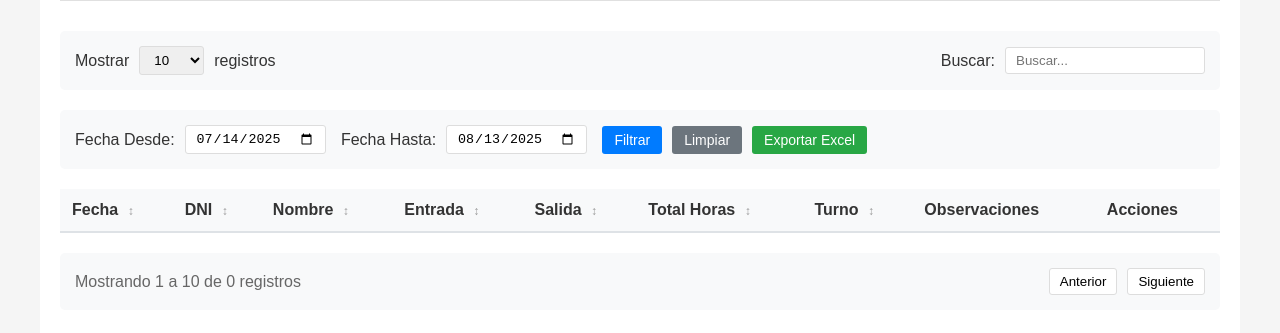
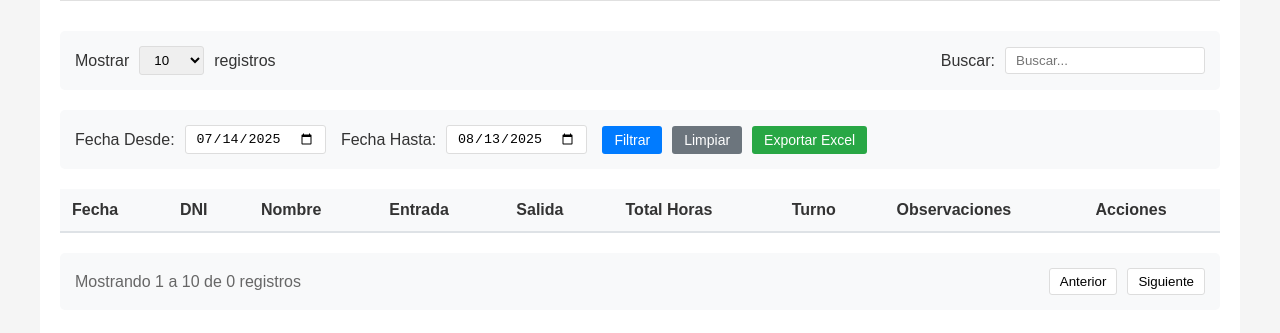
Before and after one commit to wilaon/adminhorasextras, a plain HTML site: page index.html in a window 1280 px wide. Shown: the part 73-406 px from the top of the page. Drawn offline with Linux system fonts and the light colour scheme; no server answers.

Commit message:
modificaccion en admin-s.js funcion buscarEnTabla

```diff
--- a/admin-s.js
+++ b/admin-s.js
@@ -113,13 +113,13 @@ function buscarEnTabla() {
     const texto = document.getElementById('searchBox').value.toLowerCase();
 
     if (!texto) {
-        registrosFiltrados = [...todosLosRegistros];
+        mostrarDatos(todosLosRegistros);//registrosFiltrados = [...todosLosRegistros];
     } else {
         registrosFiltrados = todosLosRegistros.filter(registro => {
             return (
-                (registro.dni && registro.dni.toLowerCase().includes(texto)) ||
-                (registro.nombre && registro.nombre.toLowerCase().includes(texto)) ||
-                (registro.fecha && registro.fecha.includes(texto))
+                registro.dni && registro.dni.toLowerCase().includes(texto) ||
+                registro.nombre && registro.nombre.toLowerCase().includes(texto) ||
+                registro.fecha && registro.fecha.includes(texto)
             );
         });
     }
--- a/index.html
+++ b/index.html
@@ -57,13 +57,13 @@
             <table id="tablaAsistencias">
                 <thead>
                     <tr>
-                        <th onclick="ordenarTabla('fecha')">Fecha <span class="sort-icon">↕</span></th>
-                        <th onclick="ordenarTabla('dni')">DNI <span class="sort-icon">↕</span></th>
-                        <th onclick="ordenarTabla('nombre')">Nombre <span class="sort-icon">↕</span></th>
-                        <th onclick="ordenarTabla('entrada')">Entrada <span class="sort-icon">↕</span></th>
-                        <th onclick="ordenarTabla('salida')">Salida <span class="sort-icon">↕</span></th>
-                        <th onclick="ordenarTabla('horas')">Total Horas <span class="sort-icon">↕</span></th>
-                        <th onclick="ordenarTabla('turno')">Turno <span class="sort-icon">↕</span></th>
+                        <th onclick="ordenarTabla('fecha')">Fecha <span class="sort-icon"></span></th>
+                        <th onclick="ordenarTabla('dni')">DNI <span class="sort-icon"></span></th>
+                        <th onclick="ordenarTabla('nombre')">Nombre <span class="sort-icon"></span></th>
+                        <th onclick="ordenarTabla('entrada')">Entrada <span class="sort-icon"></span></th>
+                        <th onclick="ordenarTabla('salida')">Salida <span class="sort-icon"></span></th>
+                        <th onclick="ordenarTabla('horas')">Total Horas <span class="sort-icon"></span></th>
+                        <th onclick="ordenarTabla('turno')">Turno <span class="sort-icon"></span></th>
                         <th>Observaciones</th>
                         <th>Acciones</th>
                     </tr>
```
